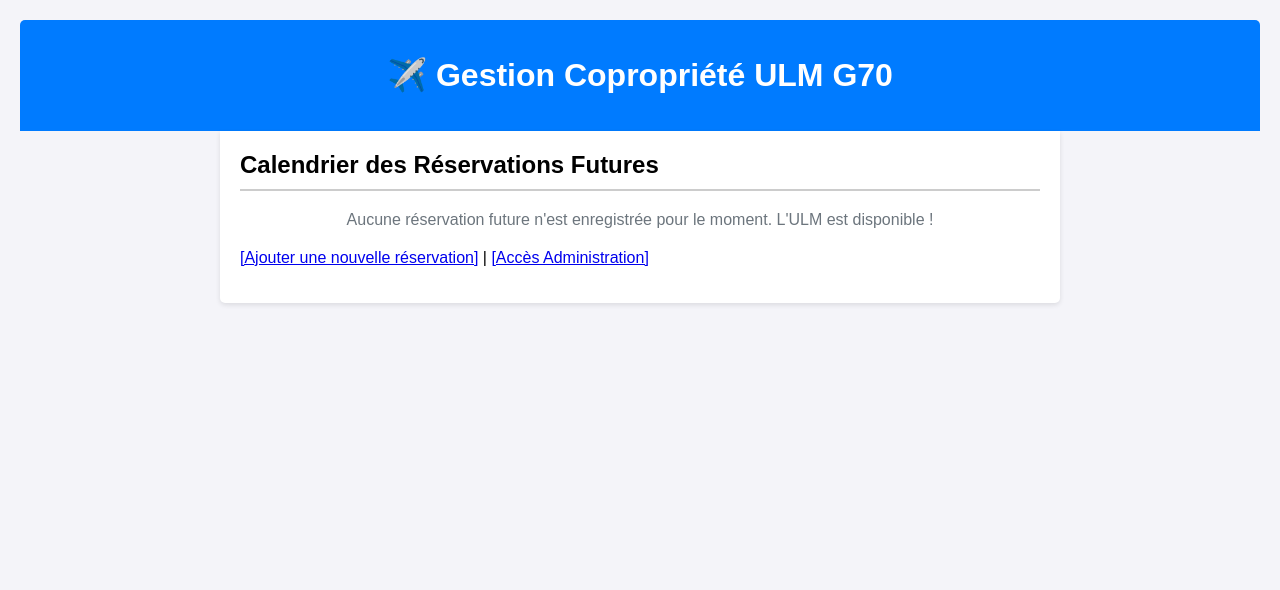
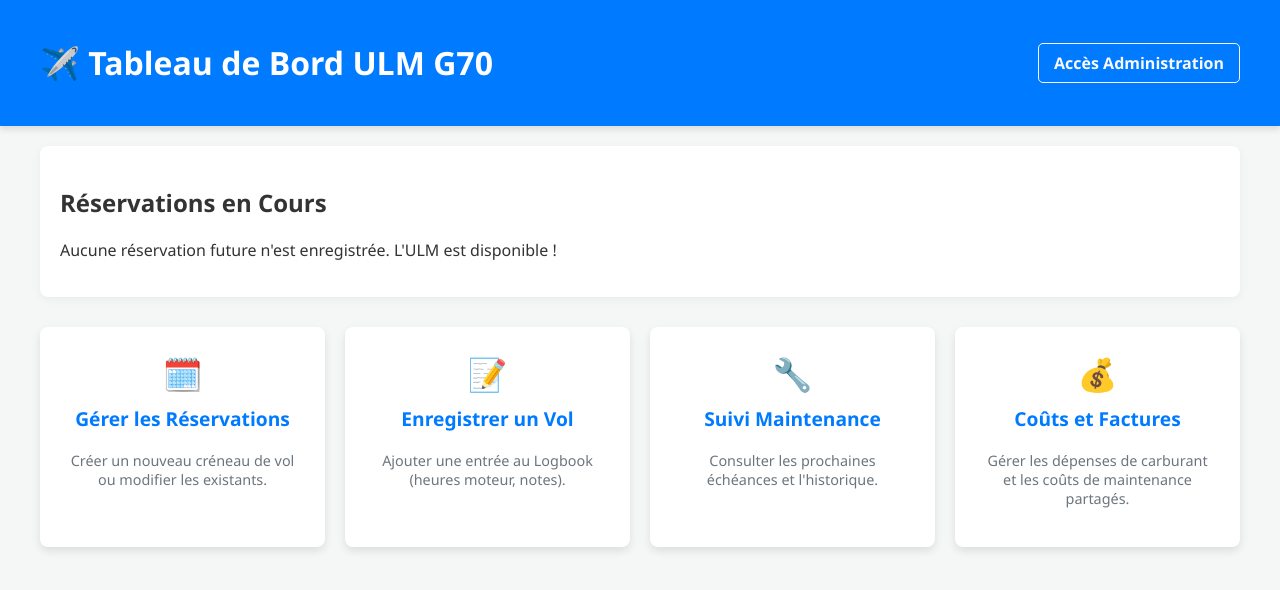
Before and after one commit to Primolo/ulm-manager-g70, a Django app: page / in a window 1280 px wide. Shown: the top 590 px of the page. Run offline with Django 4.2, Linux system fonts and the light colour scheme.

Commit message:
Update reservation_list.html

```diff
--- a/copro/templates/copro/reservation_list.html
+++ b/copro/templates/copro/reservation_list.html
@@ -3,45 +3,85 @@
 <head>
     <meta charset="UTF-8">
     <meta name="viewport" content="width=device-width, initial-scale=1.0">
-    <title>ULM G70 - Réservations</title>
+    <title>ULM G70 - Tableau de Bord</title>
     <style>
-        body { font-family: Arial, sans-serif; margin: 20px; background-color: #f4f4f9; }
-        header { background-color: #007bff; color: white; padding: 15px; text-align: center; border-radius: 5px 5px 0 0; }
-        .container { max-width: 800px; margin: 0 auto; background-color: white; padding: 20px; border-radius: 0 0 5px 5px; box-shadow: 0 2px 5px rgba(0,0,0,0.1); }
-        h2 { border-bottom: 2px solid #ccc; padding-bottom: 10px; margin-top: 0; }
-        .reservation-item { padding: 10px; margin-bottom: 10px; border: 1px solid #ddd; border-left: 5px solid #007bff; border-radius: 3px; }
-        .no-reservation { text-align: center; color: #6c757d; }
+        body { font-family: 'Segoe UI', Tahoma, Geneva, Verdana, sans-serif; margin: 0; padding: 0; background-color: #f4f7f6; color: #333; }
+        .header { background-color: #007bff; color: white; padding: 20px 40px; display: flex; justify-content: space-between; align-items: center; box-shadow: 0 4px 6px rgba(0,0,0,0.1); }
+        .header a { color: #f8f9fa; text-decoration: none; font-weight: bold; padding: 8px 15px; border: 1px solid #f8f9fa; border-radius: 5px; transition: background-color 0.3s; }
+        .header a:hover { background-color: #0056b3; }
+        .main-container { max-width: 1200px; margin: 20px auto; padding: 0 20px; }
+
+        /* Liste des Réservations */
+        .reservation-list { background-color: white; padding: 20px; border-radius: 8px; margin-bottom: 30px; box-shadow: 0 2px 10px rgba(0,0,0,0.05); }
+        .reservation-item { padding: 10px; margin-bottom: 10px; border-left: 4px solid #007bff; background-color: #e9f0ff; border-radius: 4px; }
+        .reservation-title { color: #007bff; font-weight: 600; }
+
+        /* Dashboard Carrés */
+        .dashboard-grid { display: grid; grid-template-columns: repeat(auto-fit, minmax(250px, 1fr)); gap: 20px; }
+        .action-card {
+            background-color: white;
+            padding: 25px;
+            border-radius: 8px;
+            box-shadow: 0 4px 8px rgba(0,0,0,0.1);
+            text-align: center;
+            text-decoration: none;
+            color: inherit;
+            transition: transform 0.2s, box-shadow 0.2s;
+        }
+        .action-card:hover { transform: translateY(-5px); box-shadow: 0 8px 16px rgba(0,0,0,0.2); }
+        .action-card h3 { margin-top: 10px; font-size: 1.2em; color: #007bff; }
+        .action-card p { color: #6c757d; font-size: 0.9em; }
+        .icon { font-size: 2em; color: #007bff; margin-bottom: 5px; }
+
     </style>
 </head>
 <body>
-    <header>
-        <h1>✈️ Gestion Copropriété ULM G70</h1>
-    </header>
+    <div class="header">
+        <h1>✈️ Tableau de Bord ULM G70</h1>
+        <a href="/admin/">Accès Administration</a>
+    </div>
 
-    <div class="container">
-        <h2>Calendrier des Réservations Futures</h2>
+    <div class="main-container">
 
-        {% if reservations %}
-            {% for reservation in reservations %}
-            <div class="reservation-item">
-                <strong>{{ reservation.coproprietaire.username }}</strong> a réservé l'ULM :
-                <ul>
-                    <li>**Du :** {{ reservation.date_debut|date:"D d M Y à H:i" }}</li>
-                    <li>**Au :** {{ reservation.date_fin|date:"D d M Y à H:i" }}</li>
-                    {% if reservation.motif %}
-                        <li>**Motif :** {{ reservation.motif }}</li>
-                    {% endif %}
-                </ul>
-            </div>
-            {% endfor %}
-        {% else %}
-            <p class="no-reservation">Aucune réservation future n'est enregistrée pour le moment. L'ULM est disponible !</p>
-        {% endif %}
+        <div class="reservation-list">
+            <h2>Réservations en Cours</h2>
+            {% if object_list %} {% for reservation in object_list %}
+                <div class="reservation-item">
+                    <span class="reservation-title">{{ reservation.coproprietaire.username }}</span> a réservé du {{ reservation.date_debut|date:"D d M à H:i" }} au {{ reservation.date_fin|date:"H:i" }}.
+                </div>
+                {% endfor %}
+            {% else %}
+                <p>Aucune réservation future n'est enregistrée. L'ULM est disponible !</p>
+            {% endif %}
+        </div>
 
-        <p style="margin-top: 20px;">
-            <a href="#">[Ajouter une nouvelle réservation]</a> |
-            <a href="/admin/">[Accès Administration]</a>
-        </p>
+        <div class="dashboard-grid">
+
+            <a href="#" class="action-card">
+                <div class="icon">🗓️</div>
+                <h3>Gérer les Réservations</h3>
+                <p>Créer un nouveau créneau de vol ou modifier les existants.</p>
+            </a>
+
+            <a href="#" class="action-card">
+                <div class="icon">📝</div>
+                <h3>Enregistrer un Vol</h3>
+                <p>Ajouter une entrée au Logbook (heures moteur, notes).</p>
+            </a>
+
+            <a href="#" class="action-card">
+                <div class="icon">🔧</div>
+                <h3>Suivi Maintenance</h3>
+                <p>Consulter les prochaines échéances et l'historique.</p>
+            </a>
+
+            <a href="#" class="action-card">
+                <div class="icon">💰</div>
+                <h3>Coûts et Factures</h3>
+                <p>Gérer les dépenses de carburant et les coûts de maintenance partagés.</p>
+            </a>
+
+        </div>
     </div>
 </body>
 </html>
```
